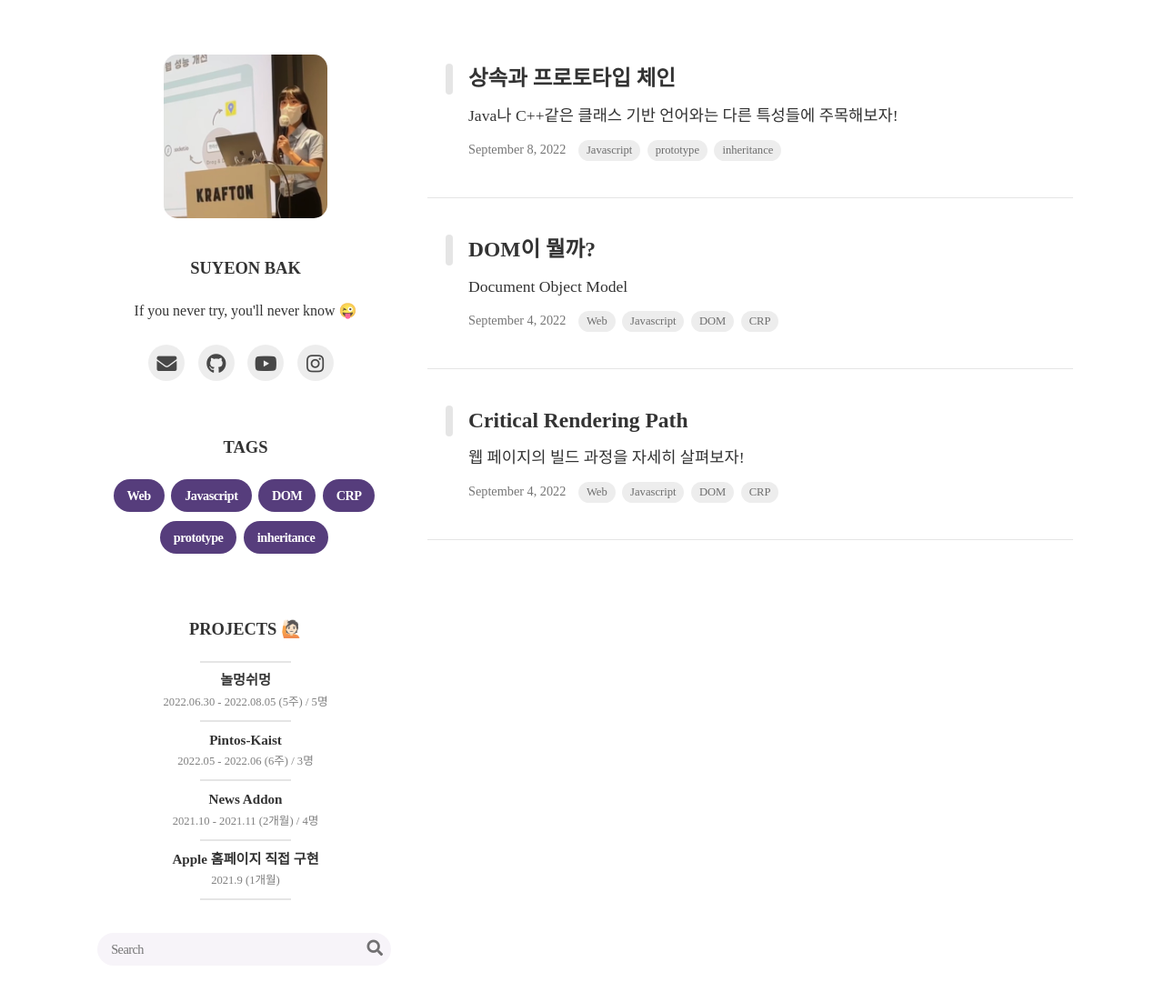
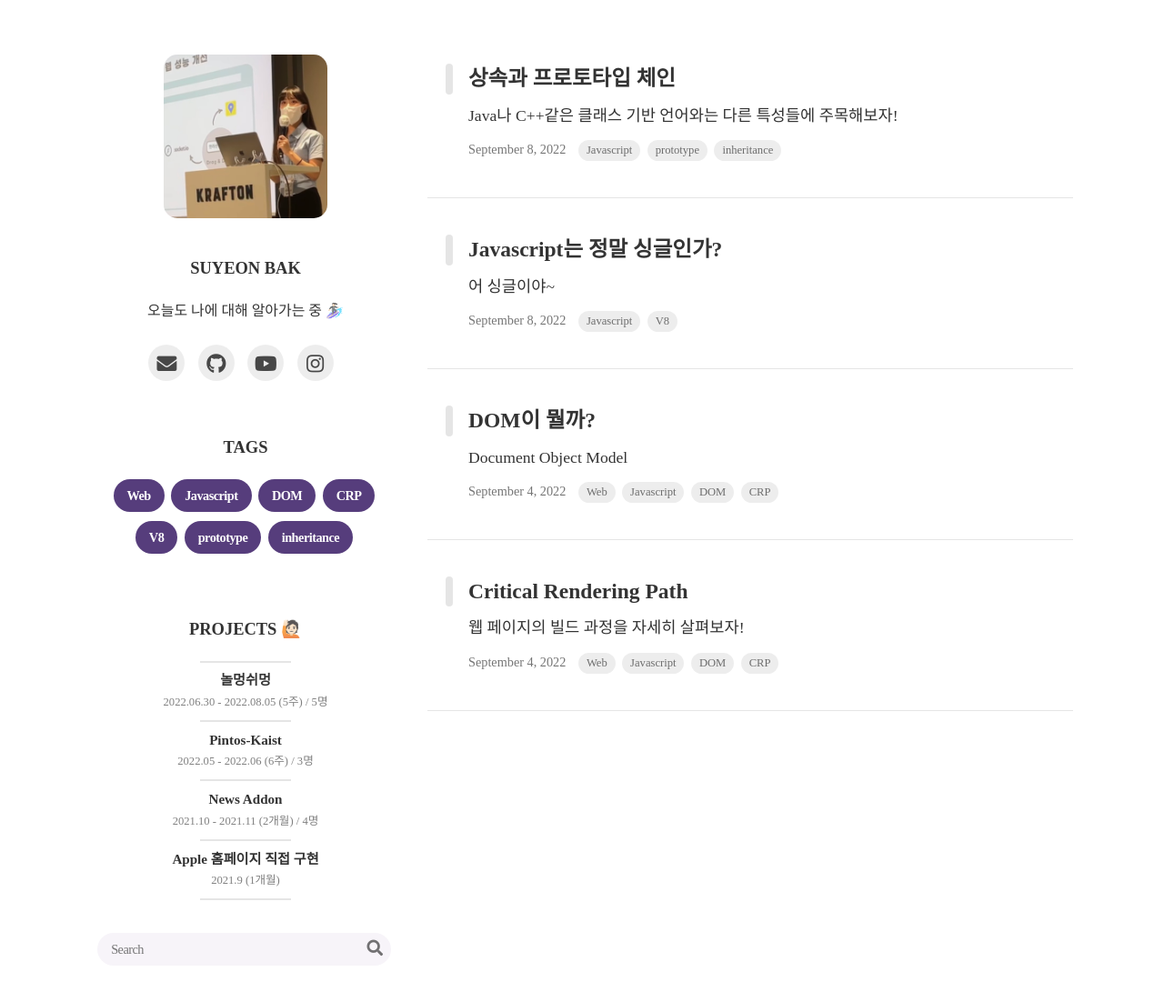
Before and after one commit to Suyeon-B/Suyeon-B.github.io, a Jekyll site: the page built from index.html, in a window 1280 px wide. Shown: the whole page at 91% size. Built offline with Jekyll 4.4.1, drawn with Linux system fonts in a browser that asks for light colours; nearby versions of some CDN libraries; some web fonts are replaced; the list of posts is cut into pages by our own code; some of the changed lines change nothing that is shown.

Commit message:
[post] Javascript는 정말 싱글인가?

````diff
--- a/_config.yml
+++ b/_config.yml
@@ -11,7 +11,7 @@ theme_settings:
   profile:
     image: assets/img/me.jpg
     username: Suyeon Bak
-    description: If you never try, you'll never know 😜
+    description: 오늘도 나에 대해 알아가는 중 🏄🏻‍♀️
     experience:
       - start: 2020-09
         end: 2021-08
--- /dev/null
+++ b/_posts/2022-09-08-prototypeChain copy.md
@@ -0,0 +1,194 @@
+---
+layout: post
+title: Javascript는 정말 싱글인가?
+subtitle: 어 싱글이야~
+tags: [Javascript, V8]
+author: Suyeon Bak
+comments: True
+---
+
+# 0. Intro
+
+---
+
+> 💬 프론트엔드 스터디에서 혁오빠가 `JavaScript`의 `GC`를 주제로 발표했다.<br> 오빠는 V8엔진의 GC를 소개하며 **JavaScript가 정말 싱글스레드인지**를 의심했다.
+
+의문이 들게 된 이유는,
+
+- V8엔진의 GC가 발전
+- 메인 쓰레드가 혼자 하던 일을 `헬퍼 쓰레드`와 나누어 일을 하게 됨
+- 즉, 프로그램이 멈추는 시간이 크게 감소하게 됨
+
+`헬퍼 쓰레드`가 존재하기 때문이었을거다.
+
+<br>
+결론부터 말하자면, **V8엔진은  `멀티 쓰레드`, JavaScript는 `싱글 쓰레드`다!**
+
+즉, JS 자체는 싱글이고 JS 런타임(실행환경)은 멀티다!
+
+
+# 1. 자스 너 … 진짜 싱글 스레드 맞아?
+
+---
+
+![동석짱]({{ site.baseurl }}/assets/img/어 싱글이야.png)
+
+```jsx
+console.log("1");
+setTimeout(console.log, 5000, "2"); // 5초 후, console.log 함수 실행
+console.log("3");
+
+// [결과]
+// 1
+// 3
+// 2
+```
+
+자바스크립트가 진짜 싱글 스레드면 출력값이 1, 2, 3이어야 말이 된다.
+
+(싱글 스레드 == 싱글 콜스택잉께)
+
+setTimeout에 0ms을 걸어도 결과는 같다.
+
+근데 왜 이런 결과가 나올까?
+
+바로바로바로 `Web API`와 `이벤트 루프` 때문!!
+
+
+# 2. 자바스크립트는 진짜 싱글스레드야 믿어줘
+
+---
+
+> 😱 자바스크립트가 `멀티쓰레드인 것 처럼` 사용되는 이유..<br>면접에서 설명할 수 있으시겠어요?<br><br>가보자고…👊
+
+
+```jsx
+// 이 코드는 어떤 순서로 콜 스택에 쌓일까용?
+console.log('hi');
+
+setTimeout(function () {
+		console.log('there');
+}, 5000);
+
+console.log('JSConfEU');
+```
+
+**사진을 통해 과정을 따라가봅시다잉**
+
+![1]({{ site.baseurl }}/assets/img/1.callstack.png)
+![2]({{ site.baseurl }}/assets/img/2.callstack.png)
+![3]({{ site.baseurl }}/assets/img/3.callstack.png)
+![4]({{ site.baseurl }}/assets/img/4.callstack.png)
+![5]({{ site.baseurl }}/assets/img/5.callstack.png)
+![6]({{ site.baseurl }}/assets/img/6.callstack.png)
+![7]({{ site.baseurl }}/assets/img/7.callstack.png)
+
+그런데 곰곰히 생각해보면 의문이 또 들죠..
+
+어떻게 `console.log('there')`가 5초 뒤 나올 수 있는걸까?
+
+우리는 다시 자바스크립트가 싱글스레드가 맞는지 의심하게 된다.
+
+<br>
+하지만 의심을 하지 맙시다
+
+**자바스크립트는..**
+
+- `이벤트 루프`
+    - 콜스택 ↔ Callback Queue
+- `Web APIs`
+    - setTimeout 등
+    - node.js → C++ APIs
+
+같은 **행님들과 함께한답니다?**
+
+<br>
+<br>
+
+### 행님들과 함께라면 “Concurrent하게 동작하는 것 처럼 보이는” JavaScript
+> 😏 webapi와 event loop만 있으면 동시에 처리하는 척 할 수 있어
+![webApi&EventLoop]({{ site.baseurl }}/assets/img/webApi&EventLoop.gif)<br>이제 setTimeout에 0ms 을 걸어줘도 왜 마지막에 찍히는지 알겠쥬?<br>이벤트 루프의 콜백큐에 얼마나 많이 쌓여있을지 몰라요.<br>그래서 setTimeout에 적어주는 시간이 “최소한” 그만큼은 기다렸다가 실행되는거지,<br>딱! 그 만큼 기다렸다 바로 실행될거라는 보장이 없답니당?
+
+<br>
+
+### 중간 정리 !!!
+
+- 자바스크립트 자체는 콜스택에 push하고 pop하는 것만 할 수 있는 싱글스레드!!
+- setTimeout이 실행되면 Web API의 timer 쓰레드에 작업을 넘김
+- timer 쓰레드는 작업 완료 후 Callback queue로 옮김
+- Event Loop이 콜스택이랑 콜백큐를 돌며 확인하고, 콜스택 비었으면 콜백큐 하나씩 올려줌
+- 그래서 메인 스레드에서는 블로킹 없이 바로 다음 코드를 수행할 수 있고, 이를 동시성(Concurrency)이라 말함!
+
+
+# 3. V8은 그럼 싱글이야 ?
+
+---
+
+> 💕 V8 엔진은 ❗멀티쓰레드❗입니다잉~<br>![multidongsuk]({{ site.baseurl }}/assets/img/multidongsuk.png)
+
+- 메인쓰레드
+    - 코드를 가져와 컴파일하고 실행
+    - 자바스크립트 코드가 영향을 받는 메모리 블록을 수행할 때는 하나의 쓰레드만 사용하는 것!!!
+- 컴파일을 위한 쓰레드
+    - 이 쓰레드가 코드 최적화를 하는 동안 메인 쓰레드가 쉬지 않고 코드 실행 가능
+- 프로파일러 쓰레드
+    - 어떤 메소드에서 사용자가 많은 시간을 보내는지 런타임에게 알려줘서 크랭크샤프트가 최적화할 수 있게 함 (근데 현재는 크랭크샤프트 안씀 다음 발표에서 만나용..)
+- 가비지 컬렉터 스윕 처리를 위한 n개의 쓰레드
+
+# 4. 싱글이던 아니던 우리에게 중요한 건 뭐다? WHY!
+
+---
+
+>❗ **왜 싱글쓰레드인지,<br>그래서 장단점은 뭔지!!!**
+
+### 장점
+
+- 비용이 큰 문맥 교환(context switch) 작업을 요구하지 않는다.
+- 자원 접근에 대한 동기화를 신경쓰지 않아도 된다.
+- 단순히 CPU만을 사용하는 계산작업이라면, 오히려 멀티스레드보다 싱글스레드로 프로그래밍하는 것이 더 효율적이다.
+- 프로그래밍 난이도가 쉽고, CPU, 메모리를 적게 사용한다. (코스트가 적게든다)
+
+### 단점
+
+- 여러 개의 CPU를 활용하지 못한다.
+- 연산량이 많은 작업을 하는 경우, 그 작업이 완료되어야 다른 작업을 수행할 수 있다.
+- 싱글 스레드 모델은 에러 처리를 못하는 경우 멈춘다.
+
+<br>
+성능 최적화 관련해서는 V8엔진 포스팅에서 다루겠습니다.
+
+# 5. 3줄 요약
+
+---
+
+1. JS는 싱글 쓰레드다
+2. V8, node.js…는 멀티 쓰레드다
+3. 자스는 왜 싱글 쓰레드를 선택했나? 쉽다! 자원도 아낄 수 있다!
+
+
+# References
+
+---
+
+- **Event Loop**
+    - [The event loop - JavaScript(MDN)](https://developer.mozilla.org/en-US/docs/Web/JavaScript/EventLoop)
+    - [What the hack event loop anyway?](https://www.youtube.com/watch?v=8aGhZQkoFbQ&ab_channel=JSConf)
+
+- **JavaScript Concurrency와 실행 흐름**
+    - 특히 14분 부터 JavaScript Concurrency 다룸
+    - [코드스피츠 85 - 거침없는 자바스크립트](https://www.youtube.com/playlist?list=PLBNdLLaRx_rImvbuZnfO-Ecv9OpuCNoCl)
+
+- **자바스크립트는 어떻게 작동하는가: 엔진, 런타임, 콜스택 개관**
+    - [자바스크립트는 어떻게 작동하는가: 엔진, 런타임, 콜스택 개관](https://engineering.huiseoul.com/%EC%9E%90%EB%B0%94%EC%8A%A4%ED%81%AC%EB%A6%BD%ED%8A%B8%EB%8A%94-%EC%96%B4%EB%96%BB%EA%B2%8C-%EC%9E%91%EB%8F%99%ED%95%98%EB%8A%94%EA%B0%80-%EC%97%94%EC%A7%84-%EB%9F%B0%ED%83%80%EC%9E%84-%EC%BD%9C%EC%8A%A4%ED%83%9D-%EA%B0%9C%EA%B4%80-ea47917c8442)
+
+- **자바스크립트는 어떻게 작동하는가: V8 엔진의 내부 + 최적화된 코드를 작성을 위한 다섯 가지 팁**
+    - [자바스크립트는 어떻게 작동하는가: V8 엔진의 내부 + 최적화된 코드를 작성을 위한 다섯 가지 팁](https://engineering.huiseoul.com/%EC%9E%90%EB%B0%94%EC%8A%A4%ED%81%AC%EB%A6%BD%ED%8A%B8%EB%8A%94-%EC%96%B4%EB%96%BB%EA%B2%8C-%EC%9E%91%EB%8F%99%ED%95%98%EB%8A%94%EA%B0%80-v8-%EC%97%94%EC%A7%84%EC%9D%98-%EB%82%B4%EB%B6%80-%EC%B5%9C%EC%A0%81%ED%99%94%EB%90%9C-%EC%BD%94%EB%93%9C%EB%A5%BC-%EC%9E%91%EC%84%B1%EC%9D%84-%EC%9C%84%ED%95%9C-%EB%8B%A4%EC%84%AF-%EA%B0%80%EC%A7%80-%ED%8C%81-6c6f9832c1d9)
+
+- **JS 싱글쓰레드 장점(JS가 싱글 쓰레드를 택한 이유)**
+    - [싱글스레드(Single thread) vs 멀티스레드 (Multi thread)](https://velog.io/@gil0127/%EC%8B%B1%EA%B8%80%EC%8A%A4%EB%A0%88%EB%93%9CSingle-thread-vs-%EB%A9%80%ED%8B%B0%EC%8A%A4%EB%A0%88%EB%93%9C-Multi-thread-t5gv4udj)
+
+    - [What does it mean by Javascript is single threaded language](https://medium.com/swlh/what-does-it-mean-by-javascript-is-single-threaded-language-f4130645d8a9)
+
+    - [Why Node.js is a single threaded language ? - GeeksforGeeks](https://www.geeksforgeeks.org/why-node-js-is-a-single-threaded-language/)
+
+    - [자바스크립트는 왜 싱글 스레드를 선택했을까? 프로세스, 스레드, 비동기, 동기, 자바스크립트 엔진, 이벤트루프](https://miracleground.tistory.com/entry/%EC%9E%90%EB%B0%94%EC%8A%A4%ED%81%AC%EB%A6%BD%ED%8A%B8%EB%8A%94-%EC%99%9C-%EC%8B%B1%EA%B8%80-%EC%8A%A4%EB%A0%88%EB%93%9C%EB%A5%BC-%EC%84%A0%ED%83%9D%ED%96%88%EC%9D%84%EA%B9%8C-%ED%94%84%EB%A1%9C%EC%84%B8%EC%8A%A4-%EC%8A%A4%EB%A0%88%EB%93%9C-%EB%B9%84%EB%8F%99%EA%B8%B0-%EB%8F%99%EA%B8%B0-%EC%9E%90%EB%B0%94%EC%8A%A4%ED%81%AC%EB%A6%BD%ED%8A%B8-%EC%97%94%EC%A7%84-%EC%9D%B4%EB%B2%A4%ED%8A%B8%EB%A3%A8%ED%94%84)
````
Also changed, not shown: assets/img/1.callstack.png (added), assets/img/2.callstack.png (added), assets/img/3.callstack.png (added), assets/img/4.callstack.png (added), assets/img/5.callstack.png (added), assets/img/6.callstack.png (added), assets/img/7.callstack.png (added), assets/img/multidongsuk.png (added), assets/img/webApi&EventLoop.gif (added), assets/img/어 싱글이야.png (added).
